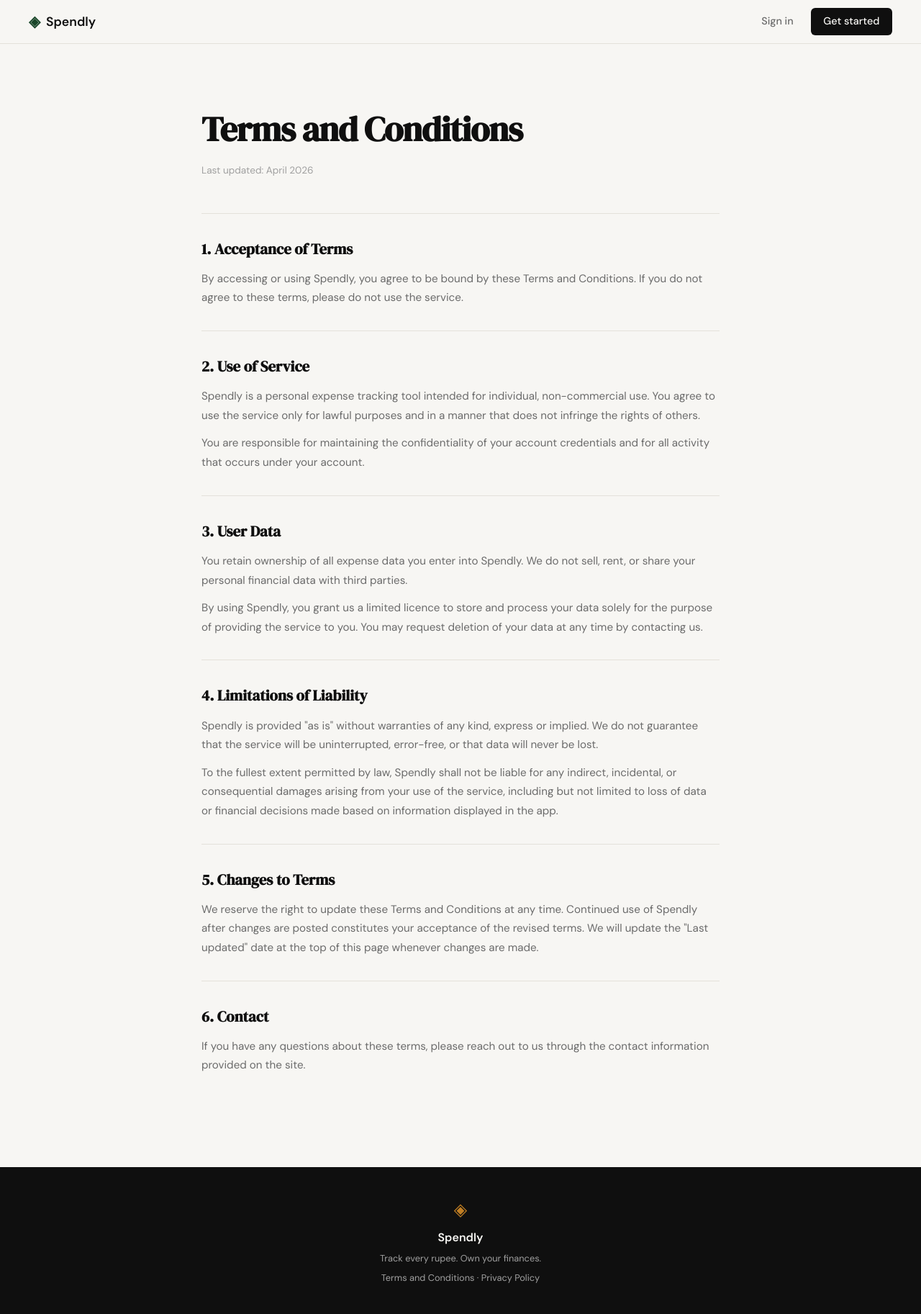
After one commit to manishkumar27121996/spendly, a Flask app: page /terms in a window 1280 px wide. The commit adds this page. Shown: the whole page at 72% size. Run offline with Flask 3, Linux system fonts and the light colour scheme.

Commit message:
landing: add terms and conditions page and route

```diff
--- a/app.py
+++ b/app.py
@@ -20,6 +20,11 @@ def register():
 @app.route("/login")
 def login():
     return render_template("login.html")
+
+
+@app.route("/terms")
+def terms():
+    return render_template("terms.html")
 
 
 # ------------------------------------------------------------------ #
--- a/static/css/style.css
+++ b/static/css/style.css
@@ -507,6 +507,66 @@ a { color: inherit; text-decoration: none; }
     color: var(--ink-faint);
 }
 
+.footer-links {
+    font-size: 0.8rem;
+    color: var(--ink-faint);
+}
+
+.footer-links a {
+    color: var(--ink-faint);
+    transition: color 0.2s;
+}
+
+.footer-links a:hover { color: var(--paper); }
+
+/* ------------------------------------------------------------------ */
+/* Terms / Privacy pages                                               */
+/* ------------------------------------------------------------------ */
+
+.terms-page {
+    padding: 5rem 2rem 6rem;
+}
+
+.terms-inner {
+    max-width: 720px;
+    margin: 0 auto;
+}
+
+.terms-title {
+    font-family: var(--font-display);
+    font-size: clamp(2rem, 4vw, 3rem);
+    color: var(--ink);
+    letter-spacing: -0.02em;
+    margin-bottom: 0.5rem;
+}
+
+.terms-updated {
+    font-size: 0.85rem;
+    color: var(--ink-faint);
+    margin-bottom: 3rem;
+}
+
+.terms-section {
+    padding: 2rem 0;
+    border-top: 1px solid var(--border);
+}
+
+.terms-section h2 {
+    font-family: var(--font-display);
+    font-size: 1.3rem;
+    color: var(--ink);
+    margin-bottom: 0.75rem;
+}
+
+.terms-section p {
+    font-size: 0.95rem;
+    color: var(--ink-muted);
+    line-height: 1.75;
+    margin-bottom: 0.75rem;
+}
+
+.terms-section p:last-child { margin-bottom: 0; }
+
 /* ------------------------------------------------------------------ */
 /* Responsive                                                          */
 /* ------------------------------------------------------------------ */
--- a/templates/base.html
+++ b/templates/base.html
@@ -34,7 +34,7 @@
             <span class="brand-icon">◈</span>
             <span class="footer-name">Spendly</span>
             <p class="footer-copy">Track every rupee. Own your finances.</p>
-            <p><a href="#">Terms and Conditions</a> · <a href="#">Privacy Policy</a></p>
+            <p class="footer-links"><a href="{{ url_for('terms') }}">Terms and Conditions</a> · <a href="#">Privacy Policy</a></p>
         </div>
     </footer>
 
--- /dev/null
+++ b/templates/terms.html
@@ -0,0 +1,47 @@
+{% extends "base.html" %}
+
+{% block title %}Terms and Conditions — Spendly{% endblock %}
+
+{% block content %}
+
+<section class="terms-page">
+    <div class="terms-inner">
+        <h1 class="terms-title">Terms and Conditions</h1>
+        <p class="terms-updated">Last updated: April 2026</p>
+
+        <div class="terms-section">
+            <h2>1. Acceptance of Terms</h2>
+            <p>By accessing or using Spendly, you agree to be bound by these Terms and Conditions. If you do not agree to these terms, please do not use the service.</p>
+        </div>
+
+        <div class="terms-section">
+            <h2>2. Use of Service</h2>
+            <p>Spendly is a personal expense tracking tool intended for individual, non-commercial use. You agree to use the service only for lawful purposes and in a manner that does not infringe the rights of others.</p>
+            <p>You are responsible for maintaining the confidentiality of your account credentials and for all activity that occurs under your account.</p>
+        </div>
+
+        <div class="terms-section">
+            <h2>3. User Data</h2>
+            <p>You retain ownership of all expense data you enter into Spendly. We do not sell, rent, or share your personal financial data with third parties.</p>
+            <p>By using Spendly, you grant us a limited licence to store and process your data solely for the purpose of providing the service to you. You may request deletion of your data at any time by contacting us.</p>
+        </div>
+
+        <div class="terms-section">
+            <h2>4. Limitations of Liability</h2>
+            <p>Spendly is provided "as is" without warranties of any kind, express or implied. We do not guarantee that the service will be uninterrupted, error-free, or that data will never be lost.</p>
+            <p>To the fullest extent permitted by law, Spendly shall not be liable for any indirect, incidental, or consequential damages arising from your use of the service, including but not limited to loss of data or financial decisions made based on information displayed in the app.</p>
+        </div>
+
+        <div class="terms-section">
+            <h2>5. Changes to Terms</h2>
+            <p>We reserve the right to update these Terms and Conditions at any time. Continued use of Spendly after changes are posted constitutes your acceptance of the revised terms. We will update the "Last updated" date at the top of this page whenever changes are made.</p>
+        </div>
+
+        <div class="terms-section">
+            <h2>6. Contact</h2>
+            <p>If you have any questions about these terms, please reach out to us through the contact information provided on the site.</p>
+        </div>
+    </div>
+</section>
+
+{% endblock %}
```
